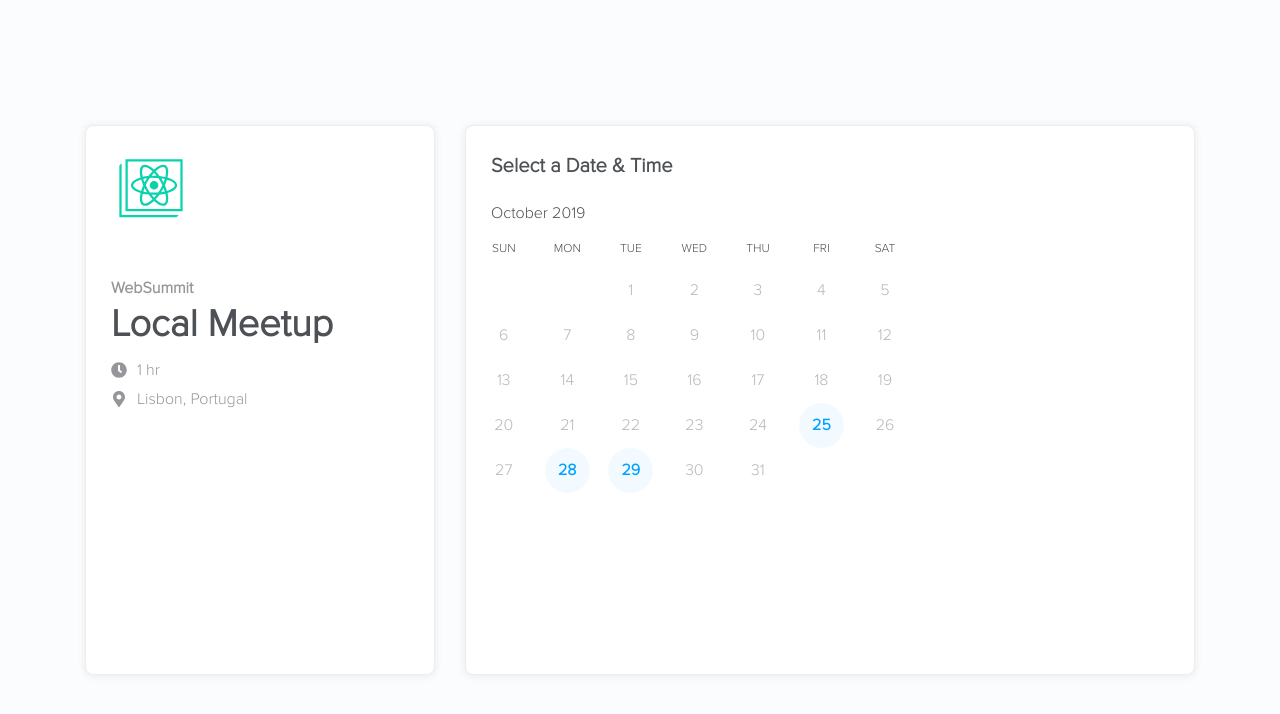
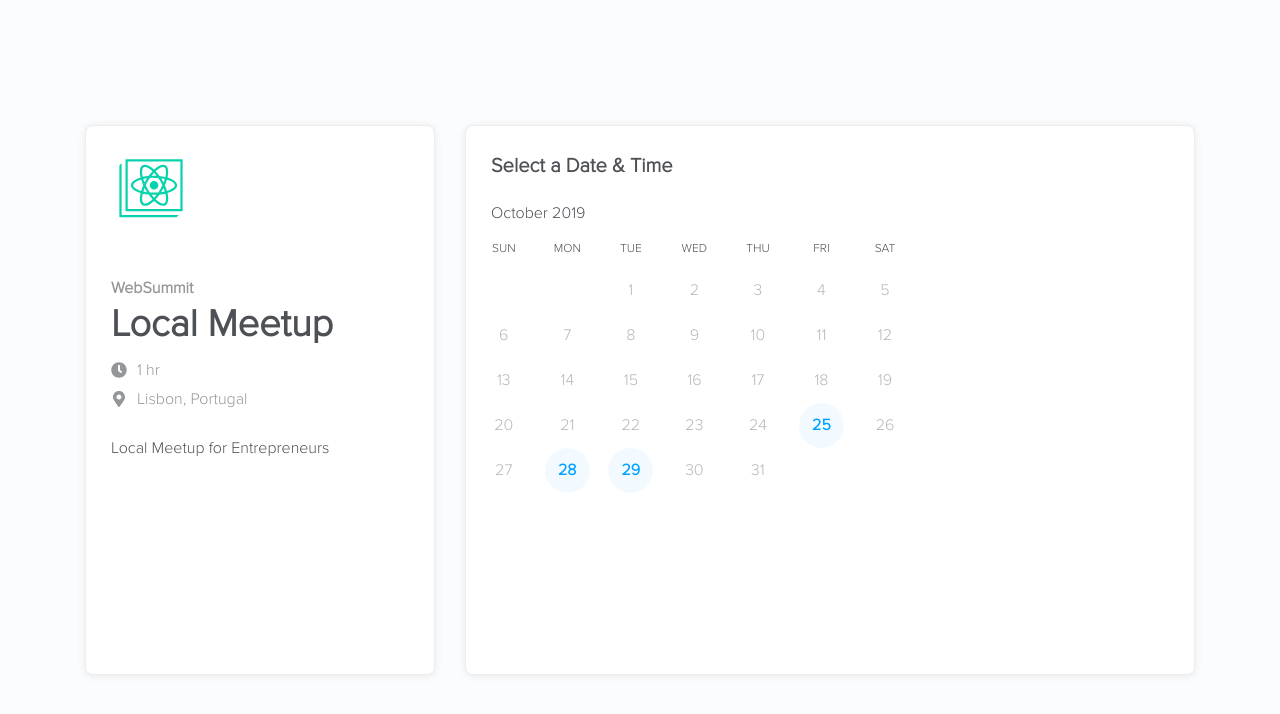
Before and after one commit to dnsys/test-react, a React app: page /form in a window 1280 px wide. Shown: the top 714 px of the page. Built offline with nearby package versions, Linux system fonts and the light colour scheme.

Commit message:
feat: updated sidebar

```diff
--- a/src/components/Sidebar/Sidebar.js
+++ b/src/components/Sidebar/Sidebar.js
@@ -26,6 +26,9 @@ class Sidebar extends Component {
                                 <span className="sidebar__details-icon"><FontAwesomeIcon icon={faMapMarkerAlt} /></span> <span>Lisbon, Portugal</span>
                             </div>
                         </div>
+                        <div className="sidebar__caption">
+                            Local Meetup for Entrepreneurs
+                        </div>
                     </div>
                 </div>
                 {this.props.children}
--- a/src/components/Sidebar/style.scss
+++ b/src/components/Sidebar/style.scss
@@ -40,4 +40,8 @@
         width: 16px;
         margin-right: 10px;
     }
+
+    &__caption {
+        margin-top: 25px;
+    }
 }
```
